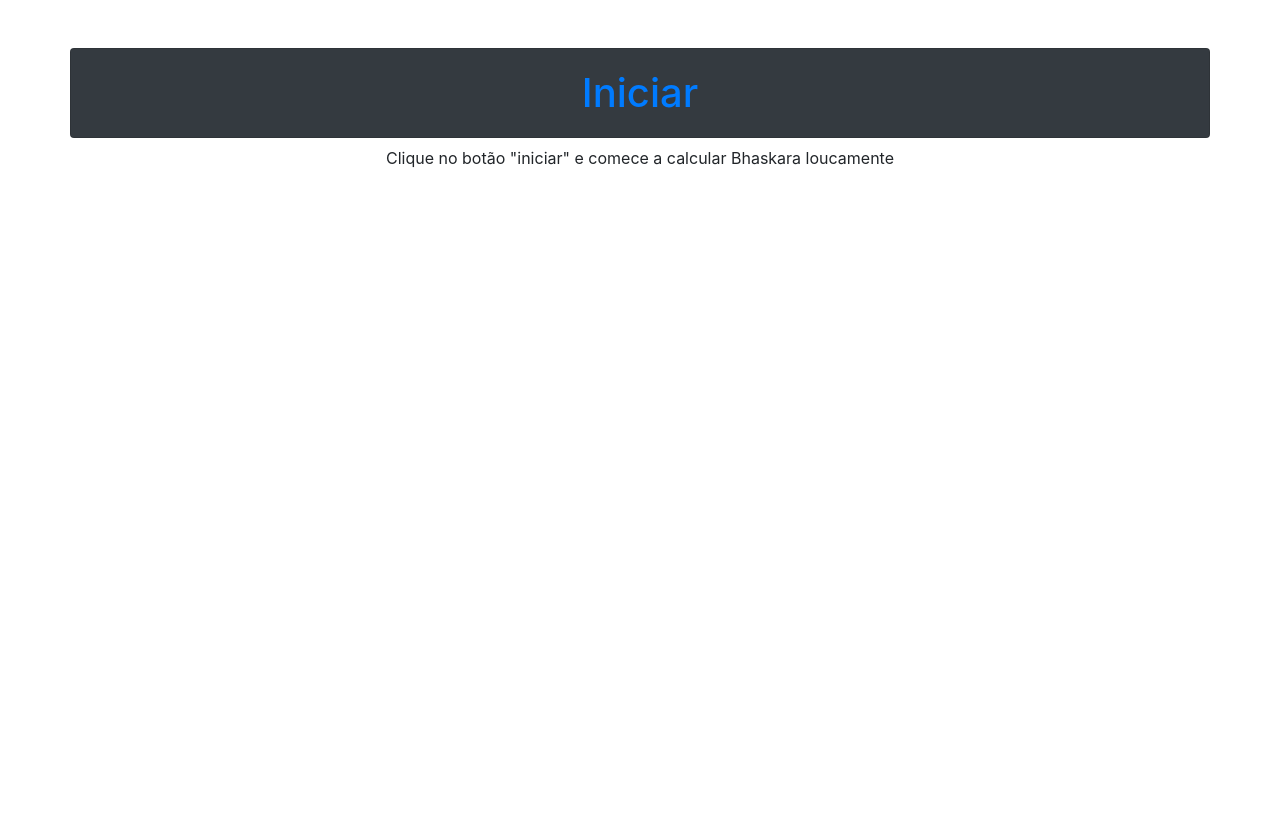
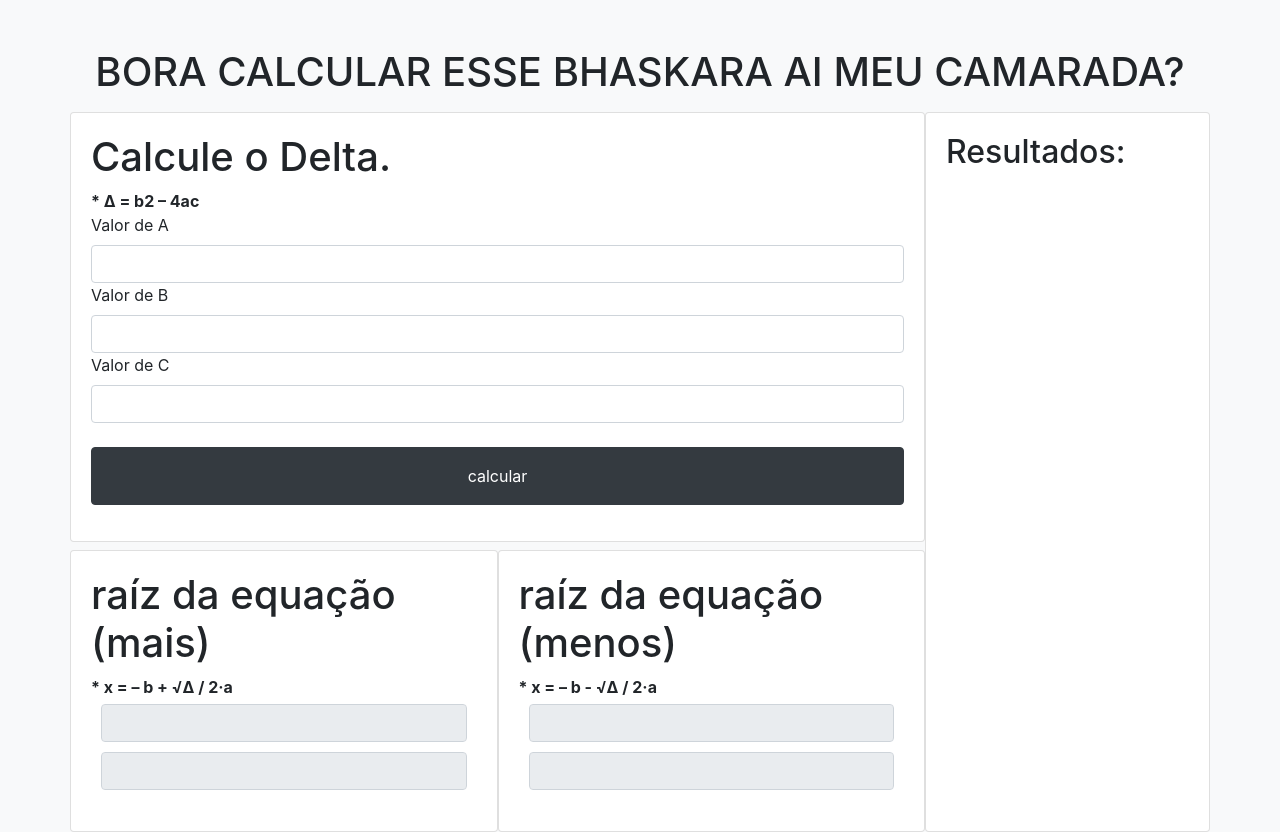
Before and after one commit to WesleyRodrigues55/PHP_AtividadesPW3, a PHP site: page / in a window 1280 px wide. Before the commit the page ends 168 px from the top, so only its background shows below. Run offline with PHP 8.4, Linux system fonts and the light colour scheme.

Commit message:
update files

```diff
--- a/src/index.php
+++ b/src/index.php
@@ -1,3 +1,9 @@
+<?php
+    // inclui banco e funcoes
+    include("connections/conexao.php");
+    include("connections/functions.php");
+?>
+
 <!DOCTYPE html>
 <html lang="en">
 <head>
@@ -10,14 +16,85 @@
     <!-- bootstrap css -->
     <link rel="stylesheet" href="assets/css/bootstrap.min.css">
 </head>
-<body>
+<body class="bg-light">
 
-    <a href="connections/content.php" style="text-decoration: none;">
-        <h1 class="container card card-body mt-5 bg-dark text-center">
-            Iniciar
-        </h1>
-    </a>
-    <p class="text-center">Clique no botão "iniciar" e comece a calcular Bhaskara loucamente</p>
+<div class="container">
+    <h1 class="mt-5 text-center">BORA CALCULAR ESSE BHASKARA AI MEU CAMARADA?</h1>
+    <div class="row">
+        <div class="col-md-9">
+            <div class="row">
+                <div class="col-md-12 card card-body mt-2">
+                    <form class="form-group" method="post">
+                        <h1>Calcule o Delta.</h1>
+                        <b>* Δ = b2 – 4ac</b>
+                        <div class="row">
+                            <div class="col-md-12">
+                                <label for="a">Valor de A</label>
+                                <input class="form-control" name="a" id="a">
+                            </div>
+                            <div class="col-md-12">
+                                <label for="b">Valor de B</label>
+                                <input class="form-control" name="b" id="b">
+                            </div>
+                            <div class="col-md-12">
+                                <label for="c">Valor de C</label>
+                                <input class="form-control" name="c" id="c">
+                            </div>
+                            <div class="col-md-12">
+                                <br>
+                                <input type="submit" class="btn btn-dark btn-block p-3" value="calcular">
+                            </div>
+                        </div>
+                    </form>
+                </div>
+                <!-- raíz da equação (mais)-->
+                <div class="col-md-6 card card-body mt-2">
+                    <form class="form-group" action="" method="post">
+                        <h1>raíz da equação (mais)</h1>
+                        <b>* x = – b + √Δ / 2·a</b>
+                        <div class="row box-x">
+                            <div class="col-md-12">
+                                <input class="form-control form-x" readonly value='<?php if ($_POST) {a();} ?>'>
+                            </div>
+                            <div class="col-md-12">
+                                <input class="form-control form-x" readonly value='<?php if ($_POST) {b();} ?>'>
+                            </div>
+                        </div>
+                    </form>
+                </div>
+                <!-- raíz da equação (menos) -->
+                <div class="col-md-6 card card-body mt-2">
+                    <form class="form-group">
+                        <h1>raíz da equação (menos)</h1>
+                        <b>* x = – b - √Δ / 2·a</b>
+                        <div class="row box-x">
+                            <div class="col-md-12">
+                                <input class="form-control form-x" readonly value='<?php if ($_POST) {a();} ?>'>
+                            </div>
+                            <div class="col-md-12">
+                                <input class="form-control form-x" readonly value='<?php if ($_POST) {b();} ?>'>
+                            </div>
+                        </div>
+                    </form>
+                </div>
+            </div><!-- fim row -->
+        </div>
+        <div class="col-md-3 card card-body mt-2">
+            <h2>Resultados:</h2>
+            <?php
+                if ($_POST) {calcDelta($conexao);}
+                if ($_POST) {calcX1($conexao);}
+                if ($_POST) {calcX2($conexao);}
+            ?>
+            <!-- <p>Portanto, as raízes da equação são:</p><b><//?php echo "x1= " .$mais. "<br>" . "x2= " .$menos. "" ?></b> -->
+
+        </div>
+    </div><!-- fim row -->
+</div>
+
+
+
+
     <!-- js -->
     <script src="https://code.jquery.com/jquery-3.5.1.slim.min.js" integrity="sha384-DfXdz2htPH0lsSSs5nCTpuj/zy4C+OGpamoFVy38MVBnE+IbbVYUew+OrCXaRkfj" crossorigin="anonymous"></script>
     <script src="https://cdn.jsdelivr.net/npm/popper.js@1.16.1/dist/umd/popper.min.js" integrity="sha384-9/reFTGAW83EW2RDu2S0VKaIzap3H66lZH81PoYlFhbGU+6BZp6G7niu735Sk7lN" crossorigin="anonymous"></script>
```
